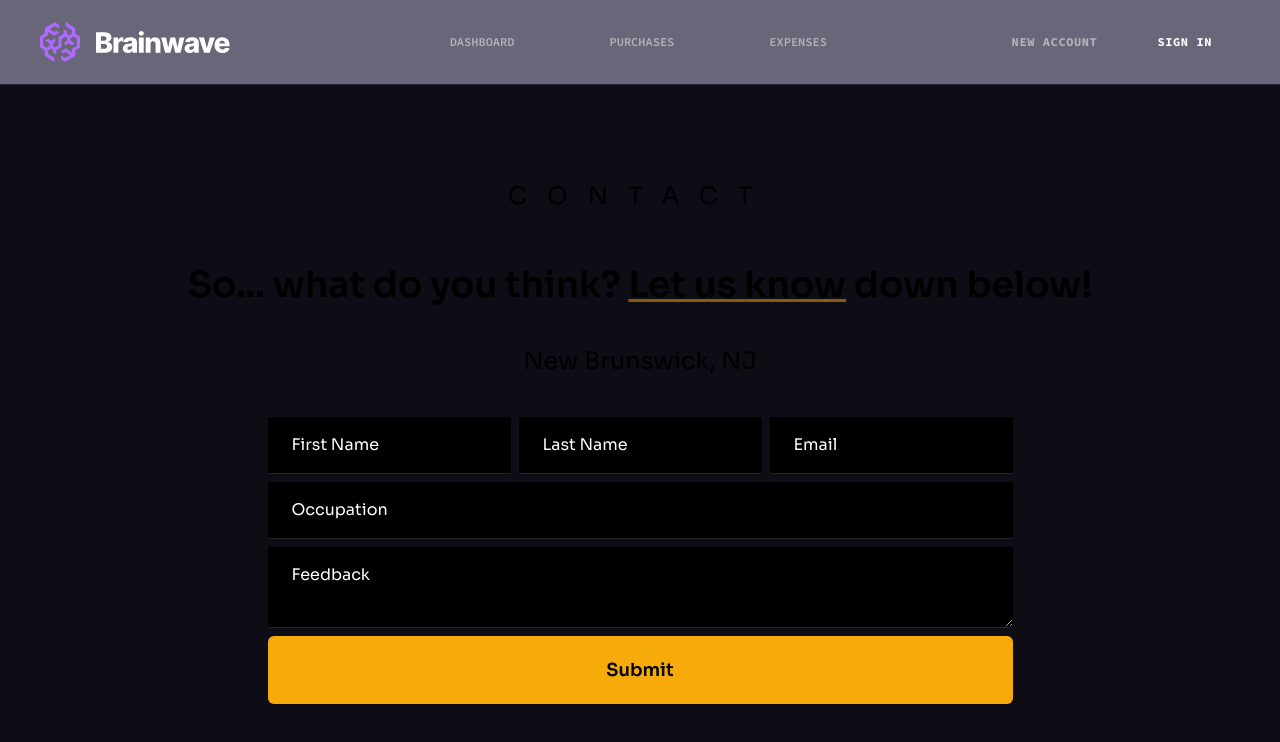
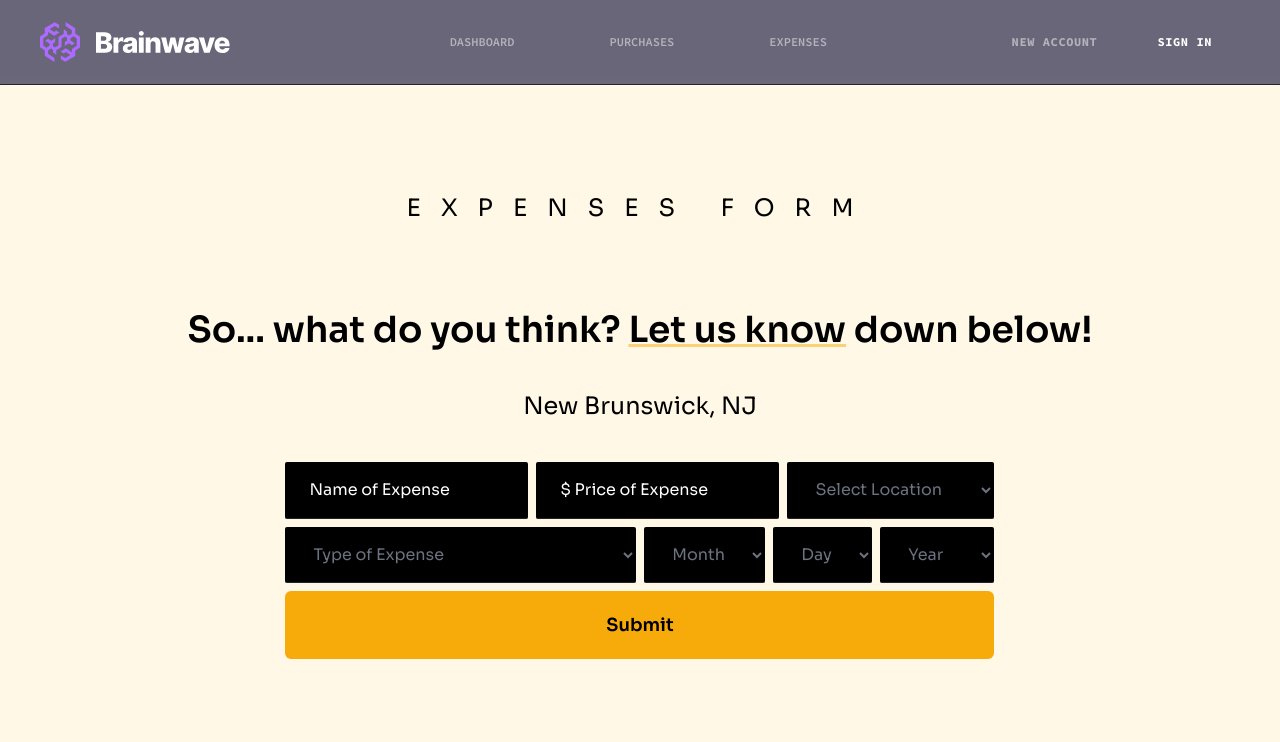
Before and after one commit to ppilli1/TaxCut, a React (Vite) app: page /expenses in a window 1280 px wide. Shown: the top 742 px of the page. Built offline with nearby package versions, Linux system fonts and the light colour scheme.

Commit message:
first commit

```diff
--- a/src/pages/Dashboard.jsx
+++ b/src/pages/Dashboard.jsx
@@ -1,6 +1,9 @@
 import React, { useState } from 'react';
 import { Cursor, useTypewriter } from 'react-simple-typewriter';
 import BackgroundCircles from "../components/BackgroundCircles"
+import { Link } from "react-router-dom";
+import { navigation } from "../constants";
+import taxCutImage from "../assets/taxCut.jpg"
 
 const Dashboard = () => {
     const [text, count] = useTypewriter({
@@ -14,11 +17,12 @@ const Dashboard = () => {
     });
 
     return (
-        <div className='bg-[#fff8e7] h-screen flex flex-col space-y-8 items-center justify-center text-center overflow-hidden'>
+        <div className='bg-[#cff3ff] h-screen flex flex-col space-y-8 items-center justify-center text-center overflow-hidden'>
+            {/* c2eefc */}
             <BackgroundCircles />
             <img
                 className='relative rounded-full h-32 w-32 mx-auto object-cover'
-                src="/logo.jpg"
+                src={taxCutImage}
                 alt="profile pic"
             />
             <div className='z-20'>
@@ -31,21 +35,12 @@ const Dashboard = () => {
                 </h1>
 
                 <div className='pt-5'>
-                    <button className='heroButton bg-black text-[#fff8e7]' onClick={() => { window.location.href = '#about'; }}>
-                        About
-                    </button>
-                    {/*<button className='heroButton bg-[#2be6f0]' onClick={() => { window.location.href = '#experience'; }}>
-                        Experience
-                    </button>
-                    <button className='heroButton bg-[#2be6f0]' onClick={() => { window.location.href = '#skills'; }}>
-                        Skills
-                    </button>*/}
-                    <button className='heroButton bg-black text-[#fff8e7]' onClick={() => { window.location.href = '#projects'; }}>
-                        Projects
-                    </button>
-                    <button className='heroButton bg-black text-[#fff8e7]' onClick={() => { window.location.href = '#contact'; }}>
-                        Contact Us
-                    </button>
+                    <Link to='/purchases' className='heroButton bg-black text-[#fff8e7]'>
+                        Purchases
+                    </Link>
+                    <Link to='/expenses' className='heroButton bg-black text-[#fff8e7]'>
+                        Expenses
+                    </Link>
                 </div>
             </div>
         </div>
--- a/src/pages/Expenses.jsx
+++ b/src/pages/Expenses.jsx
@@ -1,7 +1,7 @@
 //import { MapPinIcon } from '@heroicons/react/24/solid';
-import { useState } from 'react';
-import { useForm } from 'react-hook-form';
-import axios from 'axios';
+import { useState } from "react";
+import { useForm } from "react-hook-form";
+import axios from "axios";
 
 const Expenses = () => {
   const { register, handleSubmit, reset } = useForm();
@@ -12,37 +12,40 @@ const Expenses = () => {
     setSubmitting(true);
 
     try {
-      const response = await axios.post('http://127.0.0.1:8000/customer/', {
-        firstName: formData.firstName,
-        lastName: formData.lastName,
-        email: formData.email,
-        occupation: formData.occupation,
-        feedback: formData.feedback,
+      const response = await axios.post("http://172.31.81.176:8000/item/", {
+        name: formData.name,
+        price: formData.price,
+        location: formData.location,
+        type: formData.type,
+        month: formData.month,
+        day: formData.day,
+        year: formData.year,
       });
 
       if (response.status === 201) {
-        console.log('Form submitted successfully:', response.data);
+        console.log("Form submitted successfully:", response.data);
         // Reset the form after successful submission
         reset();
       } else {
-        console.error('Form submission failed:', response.data);
+        console.error("Form submission failed:", response.data);
       }
     } catch (error) {
-      console.error('Error:', error);
+      console.error("Error:", error);
     } finally {
       setSubmitting(false);
     }
   };
 
   return (
-    <div className="h-screen relative flex flex-col text-center md:text-left md:flex-row max-w-7xl px-10 justify-evenly mx-auto items-center">
-      <h3 className="absolute top-24 uppercase tracking-[20px] text-black text-2xl">
-        Contact
+    <div className="bg-[#fff8e7] min-h-screen flex flex-col items-center justify-center overflow-hidden">
+      <h3 className="absolute top-48 uppercase tracking-[20px] text-black text-2xl">
+        Expenses Form
       </h3>
       <div className="flex flex-col space-y-10">
         <h4 className="text-4xl text-black font-semibold text-center">
-          So... what do you think?{' '}
-          <span className="decoration-[#f7ab0a]/50 underline">Let us know</span> down below!
+          So... what do you think?{" "}
+          <span className="decoration-[#f7ab0a]/50 underline">Let us know</span>{" "}
+          down below!
         </h4>
         <div className="space-y-10">
           <div className="flex items-center space-x-5 justify-center">
@@ -50,46 +53,237 @@ const Expenses = () => {
             <p className="text-2xl text-black">New Brunswick, NJ</p>
           </div>
         </div>
-        <form className="flex flex-col space-y-2 w-fit mx-auto" onSubmit={handleSubmit(onSubmit)}>
+        <form
+          className="flex flex-col space-y-2 w-fit mx-auto"
+          onSubmit={handleSubmit(onSubmit)}
+        >
           <div className="flex space-x-2">
             <input
               className="contactInput bg-black placeholder-white"
               type="text"
-              {...register('firstName')}
-              placeholder="First Name"
+              {...register("name")}
+              placeholder="Name of Expense"
             />
             <input
               className="contactInput bg-black placeholder-white"
               type="text"
-              {...register('lastName')}
-              placeholder="Last Name"
+              {...register("price")}
+              placeholder="$ Price of Expense"
             />
-            <input
+            <select
               className="contactInput bg-black placeholder-white"
-              type="text"
-              {...register('email')}
-              placeholder="Email"
-            />
+              {...register("location")}
+              defaultValue=""
+            >
+              <option value="" disabled hidden>
+                Select Location
+              </option>
+              <option value="AL">Alabama</option>
+              <option value="AK">Alaska</option>
+              <option value="AZ">Arizona</option>
+              <option value="AR">Arkansas</option>
+              <option value="CA">California</option>
+              <option value="CO">Colorado</option>
+              <option value="CT">Connecticut</option>
+              <option value="DE">Delaware</option>
+              <option value="FL">Florida</option>
+              <option value="GA">Georgia</option>
+              <option value="HI">Hawaii</option>
+              <option value="ID">Idaho</option>
+              <option value="IL">Illinois</option>
+              <option value="IN">Indiana</option>
+              <option value="IA">Iowa</option>
+              <option value="KS">Kansas</option>
+              <option value="KY">Kentucky</option>
+              <option value="LA">Louisiana</option>
+              <option value="ME">Maine</option>
+              <option value="MD">Maryland</option>
+              <option value="MA">Massachusetts</option>
+              <option value="MI">Michigan</option>
+              <option value="MN">Minnesota</option>
+              <option value="MS">Mississippi</option>
+              <option value="MO">Missouri</option>
+              <option value="MT">Montana</option>
+              <option value="NE">Nebraska</option>
+              <option value="NV">Nevada</option>
+              <option value="NH">New Hampshire</option>
+              <option value="NJ">New Jersey</option>
+              <option value="NM">New Mexico</option>
+              <option value="NY">New York</option>
+              <option value="NC">North Carolina</option>
+              <option value="ND">North Dakota</option>
+              <option value="OH">Ohio</option>
+              <option value="OK">Oklahoma</option>
+              <option value="OR">Oregon</option>
+              <option value="PA">Pennsylvania</option>
+              <option value="RI">Rhode Island</option>
+              <option value="SC">South Carolina</option>
+              <option value="SD">South Dakota</option>
+              <option value="TN">Tennessee</option>
+              <option value="TX">Texas</option>
+              <option value="UT">Utah</option>
+              <option value="VT">Vermont</option>
+              <option value="VA">Virginia</option>
+              <option value="WA">Washington</option>
+              <option value="DC">Washington, D.C.</option>
+              <option value="WV">West Virginia</option>
+              <option value="WI">Wisconsin</option>
+              <option value="WY">Wyoming</option>
+            </select>
           </div>
-          <input
-            className="contactInput bg-black placeholder-white"
-            type="text"
-            {...register('occupation')}
-            placeholder="Occupation"
-          />
-          <textarea
-            className="contactInput bg-black placeholder-white"
-            {...register('feedback')}
-            placeholder="Feedback"
-          />
+          <div className="flex space-x-2">
+            <select
+              className="contactInput bg-black placeholder-white w-1/2"
+              {...register("type")}
+              defaultValue=""
+            >
+              <option value="" disabled hidden>
+                Type of Expense
+              </option>
+              <option>Personal</option>
+              <option>Employees</option>
+              <option>Rent</option>
+              <option>Supplies</option>
+              <option>Equipment</option>
+              <option>Utilities</option>
+              <option>Insurance</option>
+              <option>Marketing</option>
+              <option>Advertising</option>
+              <option>Travel</option>
+              <option>Professional Services</option>
+              <option>Repairs and Maintenance</option>
+              <option>Software and Subscriptions</option>
+            </select>
+            <div className="flex space-x-2 w-1/2">
+              <select
+                className="contactInput bg-black placeholder-white w-11/30"
+                {...register("month")}
+                defaultValue=""
+              >
+                <option value="" disabled hidden>
+                  Month
+                </option>
+                <option>Jan</option>
+                <option>Feb</option>
+                <option>Mar</option>
+                <option>Apr</option>
+                <option>May</option>
+                <option>Jun</option>
+                <option>Jul</option>
+                <option>Aug</option>
+                <option>Sep</option>
+                <option>Oct</option>
+                <option>Nov</option>
+                <option>Dec</option>
+              </select>
+              <select
+                className="contactInput bg-black placeholder-white w-8/30"
+                {...register("day")}
+                defaultValue=""
+              >
+                <option value="" disabled hidden>
+                  Day
+                </option>
+                <option>1</option>
+                <option>2</option>
+                <option>3</option>
+                <option>4</option>
+                <option>5</option>
+                <option>6</option>
+                <option>7</option>
+                <option>8</option>
+                <option>9</option>
+                <option>10</option>
+                <option>11</option>
+                <option>12</option>
+                <option>13</option>
+                <option>14</option>
+                <option>15</option>
+                <option>16</option>
+                <option>17</option>
+                <option>18</option>
+                <option>19</option>
+                <option>20</option>
+                <option>21</option>
+                <option>22</option>
+                <option>23</option>
+                <option>24</option>
+                <option>25</option>
+                <option>26</option>
+                <option>27</option>
+                <option>28</option>
+                <option>29</option>
+                <option>30</option>
+                <option>31</option>
+              </select>
+              <select
+                className="contactInput bg-black placeholder-white w-11/30"
+                {...register("year")}
+                defaultValue=""
+              >
+                <option value="" disabled hidden>
+                  Year
+                </option>
+                <option>2025</option>
+                <option>2024</option>
+                <option>2023</option>
+                <option>2022</option>
+                <option>2021</option>
+                <option>2020</option>
+                <option>2019</option>
+                <option>2018</option>
+                <option>2017</option>
+                <option>2016</option>
+                <option>2015</option>
+                <option>2014</option>
+                <option>2013</option>
+                <option>2012</option>
+                <option>2011</option>
+                <option>2010</option>
+                <option>2009</option>
+                <option>2008</option>
+                <option>2007</option>
+                <option>2006</option>
+                <option>2005</option>
+                <option>2004</option>
+                <option>2003</option>
+                <option>2002</option>
+                <option>2001</option>
+                <option>2000</option>
+                <option>1999</option>
+                <option>1998</option>
+                <option>1997</option>
+                <option>1996</option>
+                <option>1995</option>
+                <option>1994</option>
+                <option>1993</option>
+                <option>1992</option>
+                <option>1991</option>
+                <option>1990</option>
+                <option>1989</option>
+                <option>1988</option>
+                <option>1987</option>
+                <option>1986</option>
+                <option>1985</option>
+                <option>1984</option>
+                <option>1983</option>
+                <option>1982</option>
+                <option>1981</option>
+                <option>1980</option>
+              </select>
+            </div>
+          </div>
+
           <button
             className={`bg-[#f7ab0a] py-5 px-10 rounded-md text-black font-bold text-lg ${
-              isSubmitting ? 'opacity-50 cursor-not-allowed' : 'hover:opacity-80'
+              isSubmitting
+                ? "opacity-50 cursor-not-allowed"
+                : "hover:opacity-80"
             }`}
             type="submit"
             disabled={isSubmitting}
           >
-            {isSubmitting ? 'Submitting...' : 'Submit'}
+            {isSubmitting ? "Submitting..." : "Submit"}
           </button>
         </form>
       </div>
```
Also changed, not shown: src/pages/Purchases.jsx (+5 -5 lines), src/assets/taxCut.jpg (added).
